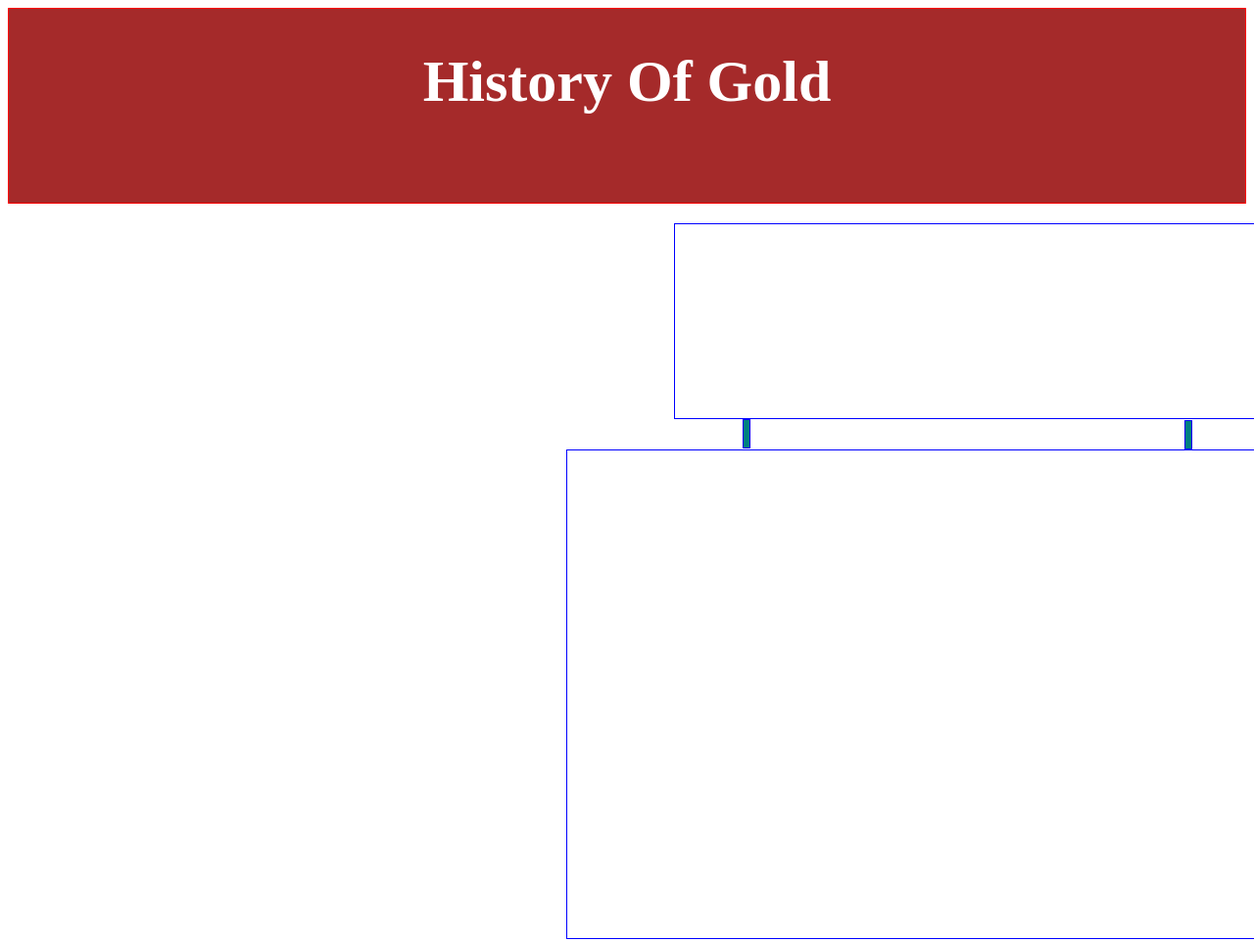
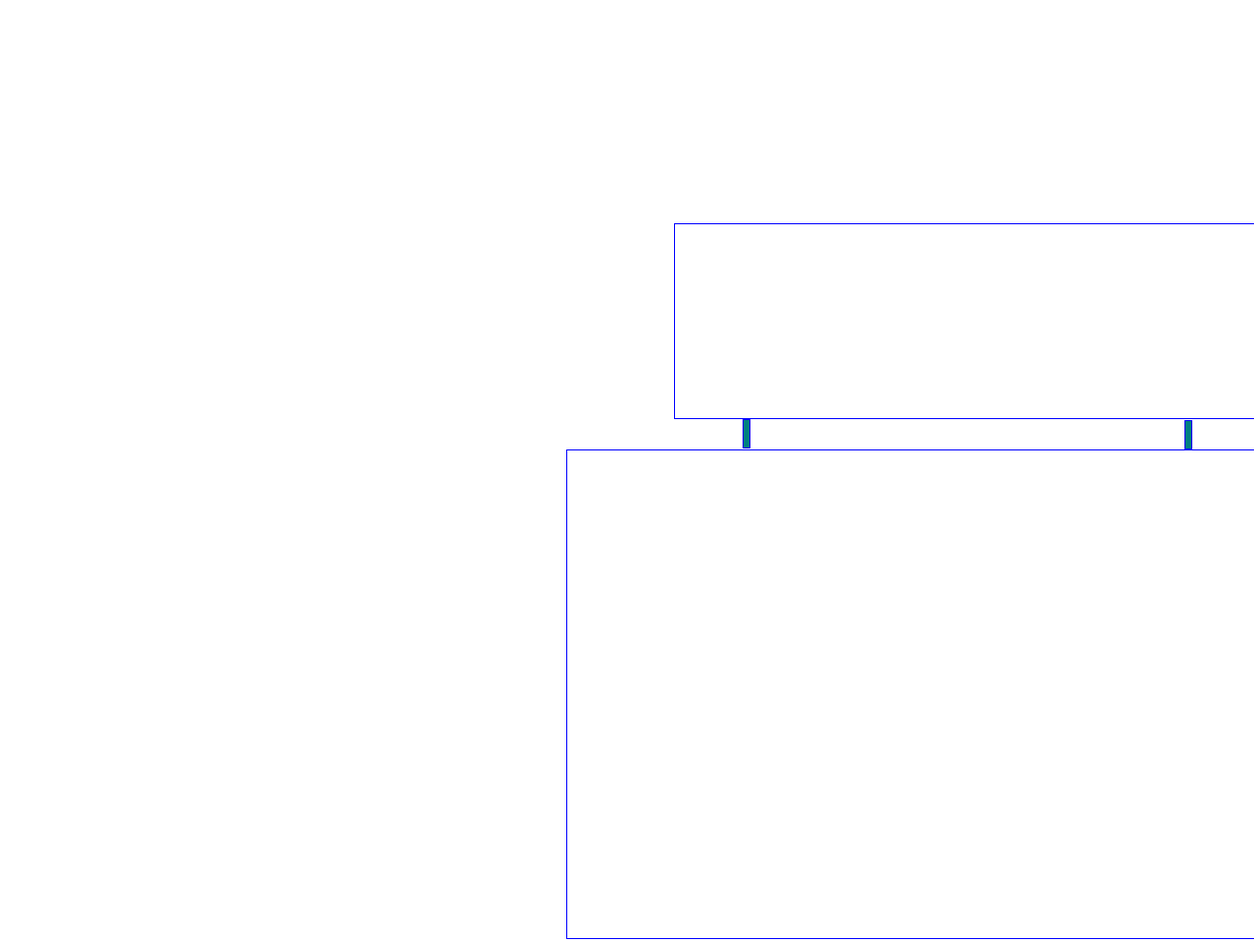
Before and after one commit to ABelcaid/history-of-gold, a plain HTML site: page ada-lovelace.html in a window 1280 px wide. Shown: the top 962 px of the page at 98% size. Drawn offline with Linux system fonts and the light colour scheme.

Commit message:
modified

```diff
--- a/style.css
+++ b/style.css
@@ -4,9 +4,9 @@
 .header {
     width: 100%;
     height: 200px;
-    border: 1px solid red;
+    border: 1px solid #fad390
     /* margin-left: 600px; */
-    background-color: brown;
+    background-color#1f1c00;
 }
 
 .header h1{
```
